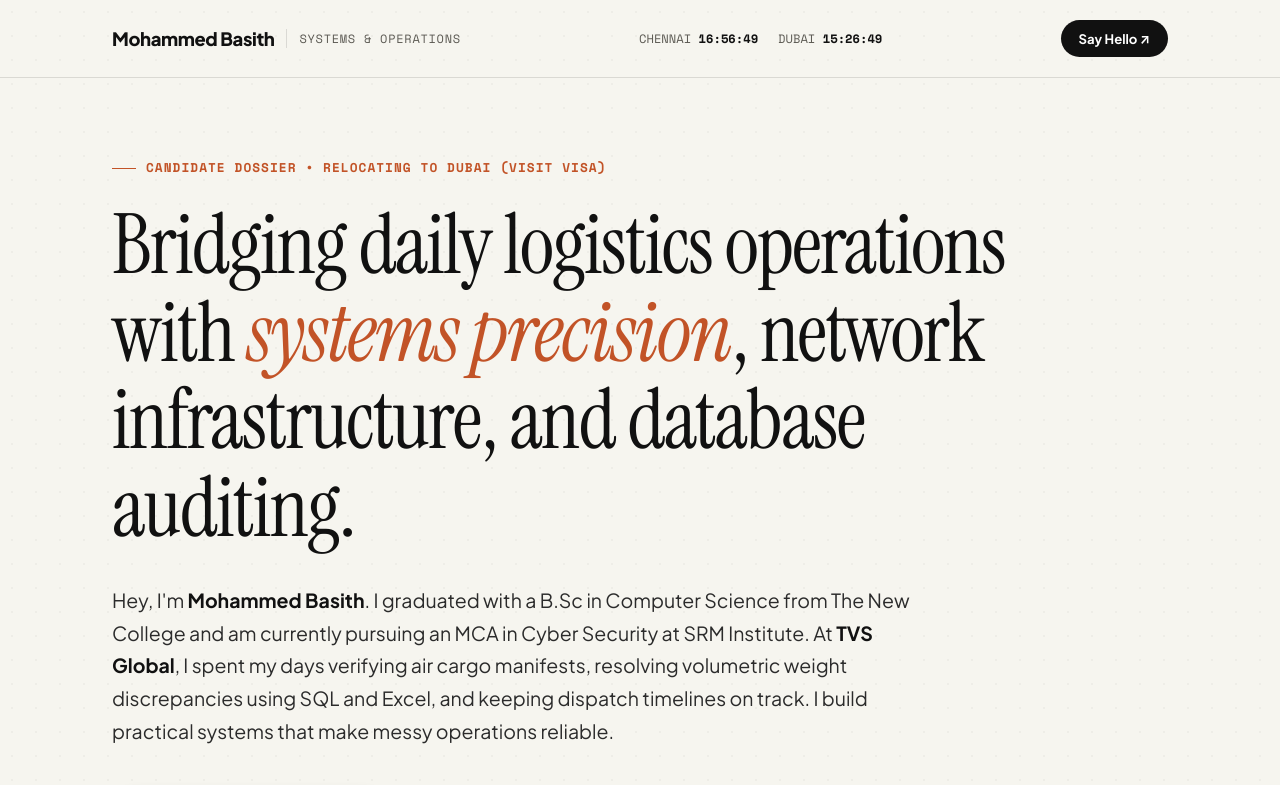
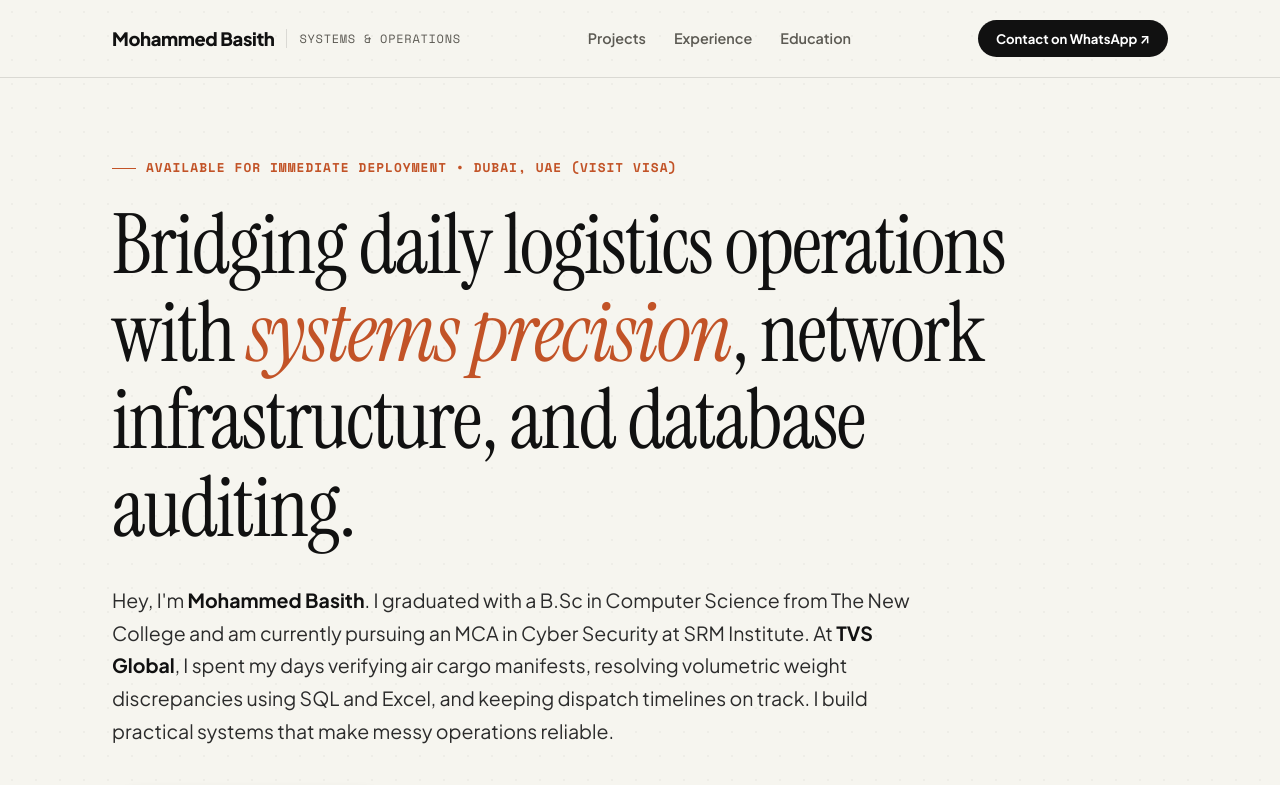
Before and after one commit to Mdbasith05/mdbasith05, a plain HTML site: page index.html in a window 1280 px wide. Shown: the top 785 px of the page. Drawn offline with nearby package versions, Linux system fonts and the light colour scheme.

Commit message:
Refine portfolio to be 100% grounded and believable: remove world clocks and GPS coordinates, clean modern navigation, authentic presentation

```diff
--- a/index.html
+++ b/index.html
@@ -81,6 +81,19 @@
       padding: 0 32px;
     }
 
+        .nav-links-clean {
+      display: flex;
+      gap: 28px;
+      font-size: 0.9rem;
+      font-weight: 600;
+      color: var(--ink-muted);
+    }
+    .nav-links-clean a:hover {
+      color: var(--ink);
+    }
+    @media (max-width: 768px) {
+      .nav-links-clean { display: none; }
+    }
     /* -------------------------------------------------------------------------
        EDITORIAL TOP BAR
        ------------------------------------------------------------------------- */
@@ -613,13 +626,14 @@
         <span class="brand-role">Systems & Operations</span>
       </div>
 
-      <div class="top-clocks">
-        <div class="clock-item">CHENNAI <span id="clockMaa">--:--</span></div>
-        <div class="clock-item">DUBAI <span id="clockDxb">--:--</span></div>
-      </div>
+      <nav class="nav-links-clean">
+        <a href="#work">Projects</a>
+        <a href="#chronicle">Experience</a>
+        <a href="#education">Education</a>
+      </nav>
 
       <a href="https://wa.me/918122156959?text=Hello%20Mohammed%20Basith,%20we%20reviewed%20your%20portfolio" target="_blank" class="top-contact-btn">
-        <span>Say Hello ↗</span>
+        <span>Contact on WhatsApp ↗</span>
       </a>
     </div>
   </header>
@@ -629,7 +643,7 @@
     <section class="hero">
       <div class="hero-eyebrow">
         <span class="eyebrow-line"></span>
-        <span>Candidate Dossier • Relocating to Dubai (Visit Visa)</span>
+        <span>Available for Immediate Deployment • Dubai, UAE (Visit Visa)</span>
       </div>
 
       <h1 class="hero-heading">
@@ -915,26 +929,13 @@
       </div>
 
       <div class="footer-colophon">
-        <div>&copy; 2026 Mohammed Basith. Crafted with operational precision.</div>
-        <div>COORDINATES: 25.2048° N, 55.2708° E (DUBAI READY)</div>
+        <div>&copy; 2026 Mohammed Basith. All rights reserved.</div>
+        <div>Chennai, India &bull; Relocating to Dubai, UAE</div>
       </div>
     </div>
   </footer>
 
   <!-- SCRIPT: LIVE DUAL-TIME CLOCK -->
-  <script>
-    function updateClocks() {
-      const now = new Date();
-      // Chennai: UTC+5.5
-      const maaTime = new Intl.DateTimeFormat('en-GB', { timeZone: 'Asia/Kolkata', hour: '2-digit', minute: '2-digit', second: '2-digit' }).format(now);
-      // Dubai: UTC+4
-      const dxbTime = new Intl.DateTimeFormat('en-GB', { timeZone: 'Asia/Dubai', hour: '2-digit', minute: '2-digit', second: '2-digit' }).format(now);
 
-      document.getElementById('clockMaa').innerText = maaTime;
-      document.getElementById('clockDxb').innerText = dxbTime;
-    }
-    setInterval(updateClocks, 1000);
-    updateClocks();
-  </script>
 </body>
 </html>
```
